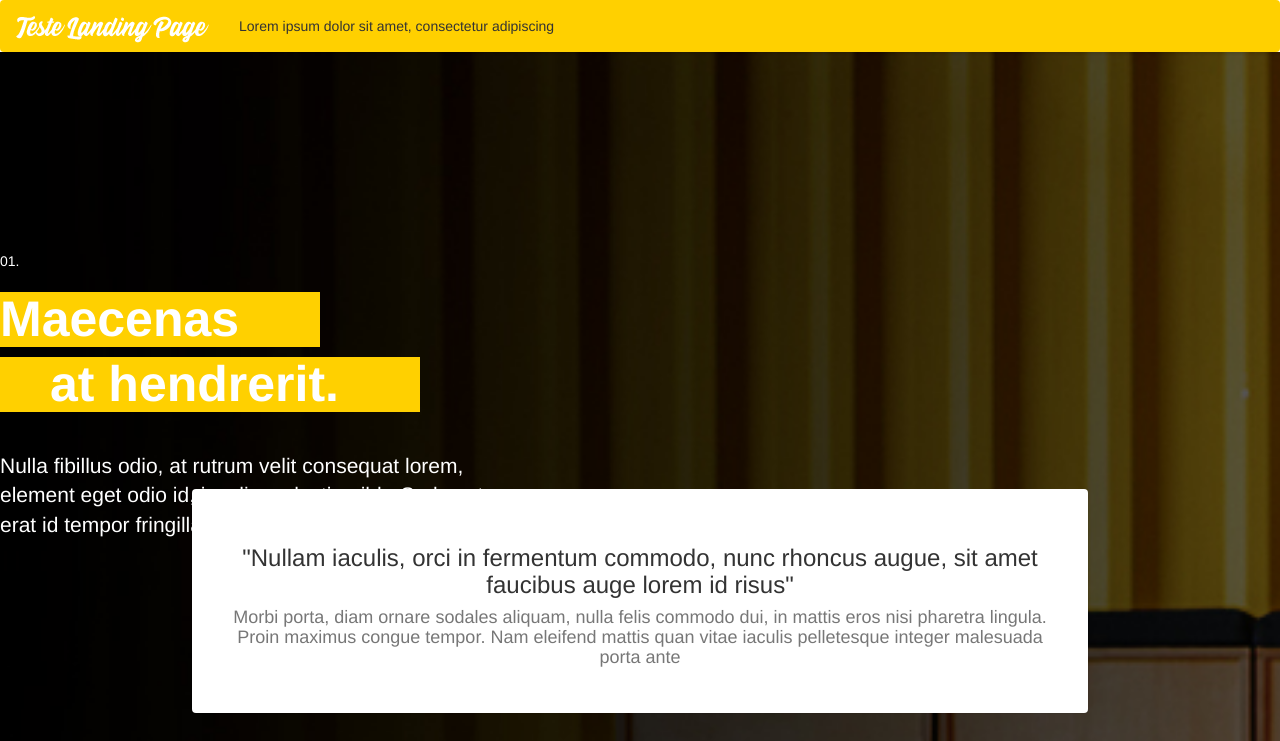
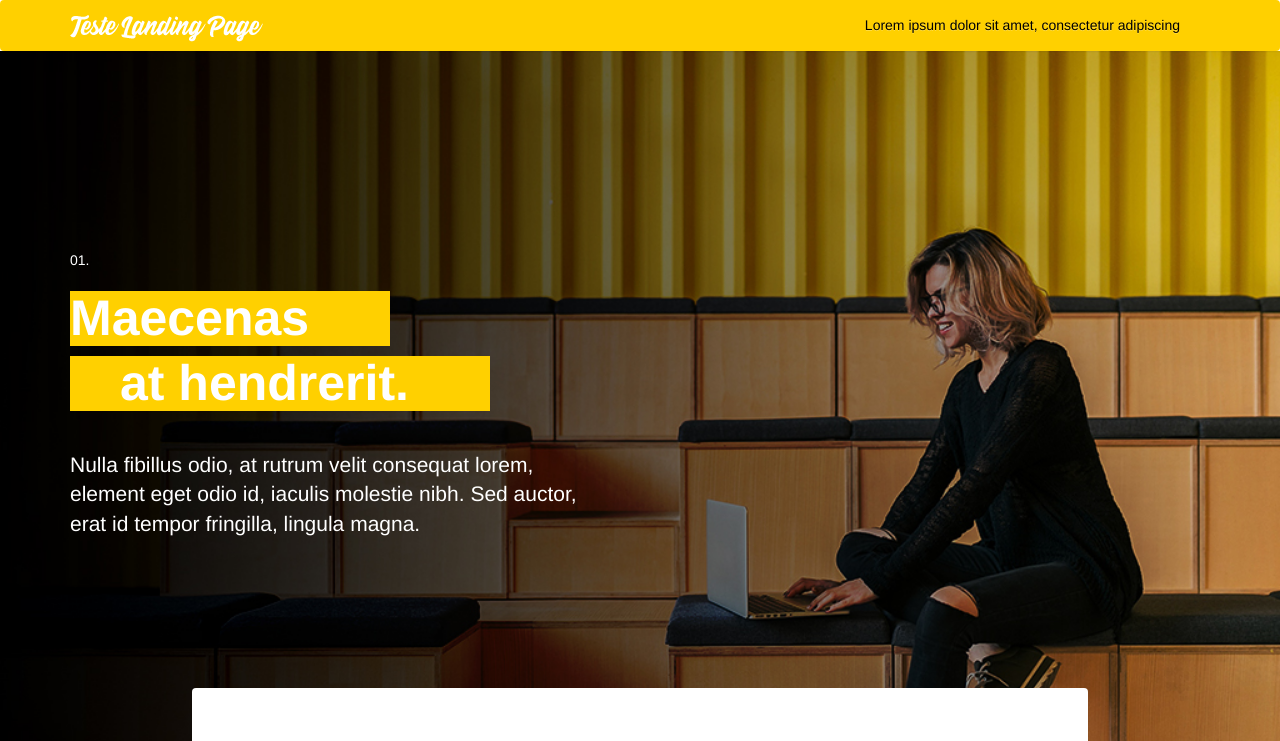
Before and after one commit to nythrox/uoledutech, a plain HTML site: page landing_page/index.html in a window 1280 px wide. Shown: the top 741 px of the page. Drawn offline with nearby package versions, Linux system fonts and the light colour scheme.

Commit message:
Update index.html

```diff
--- a/landing_page/index.html
+++ b/landing_page/index.html
@@ -21,20 +21,24 @@
 
 <body>
   <!-- Navbar -->
-  <nav class="navbar navbar-light bg-faded" style="background-color:rgb(255,208,0);">
-    <div class="container-fluid">
+  <nav class="navbar navbar-collapse" style="background-color:rgb(255,208,0);">
+    <div class="container">
       <div class="navbar-header">
         <a class="navbar-brand" href="#">
           <img alt="Brand img-responsive" src="./assets/logo_cliente.png">
         </a>
       </div>
-      <div>
-        <p class="navbar-text">Lorem ipsum dolor sit amet, consectetur adipiscing</p>
+
+      <ul id="navbar-bona" class="nav navbar-nav navbar-right collapse navbar-collapse">
+        <li><a class="text_nav">Lorem ipsum dolor sit amet, consectetur adipiscing</a></li>
+        <ul></ul>
     </div>
     </div>
   </nav>
-  <div class="img_back img-fluid lead">
-    <div class="conteudo_box">
+
+
+  <div class="img_back img-fluid img-responsive lead">
+    <div class="container">
       <div class="number">
         <p>01.</p>
       </div>
@@ -47,10 +51,9 @@
       <p class="nulla_text"><br>Nulla fibillus odio, at rutrum velit consequat lorem,</br>element eget odio id, iaculis
         molestie nibh. Sed auctor,<br>erat id tempor fringilla, lingula magna.</br></p>
     </div>
+  </div>
+
   <div class="fundo_black">
-
-    </div>
-    <!-- Panel -->
     <div class="panel panel-default text-center">
       <div class="panel-body text-dark">
         <h3 class="title text-dark">"Nullam iaculis, orci in fermentum commodo, nunc rhoncus augue, sit amet faucibus
@@ -60,7 +63,8 @@
           malesuada porta ante</h4>
       </div>
     </div>
-    <div class="row  row_black text-left">
+    <div class="container">
+      <div class="row row_black text-left">
         <h2> Lorem ipsum dolot sit ammenet</h2>
         <div class="text_one">
           <div class="col-md-4">
@@ -75,9 +79,11 @@
           </div>
         </div>
       </div>
+    </div>
+  </div>
+  <!-- Panel -->
   <div class="jumbotron">
-          <div class="container"></div>
-          <!-- Cards -->
+    <div class="container">
       <div class="row">
         <div class="col-sm-6 col-md-4">
           <div class="thumbnail">
@@ -106,13 +112,15 @@
             </div>
           </div>
         </div>
+      </div></div>
+    <!-- Thumbnail -->
   </div>
-</div>
-
-  <script src="https://ajax.googleapis.com/ajax/libs/jquery/1.12.4/jquery.min.js"></script>
-  <script src="js/bootstrap.min.js"></script>
+  <!-- Footer -->
   <footer class="text-center fixed" style="background-color: #000000; color:#ffffff">
     <p>Teste realizado por <strong> Josiane Santiago </strong>| Desenvolvedora Front-end. Dezembro/2019</p>
   </footer>
+  <script src="https://ajax.googleapis.com/ajax/libs/jquery/1.12.4/jquery.min.js"></script>
+  <script src="js/bootstrap.min.js"></script>
 </body>
+
 </html>
```
Lines whose indentation alone changed are shown as unchanged.
